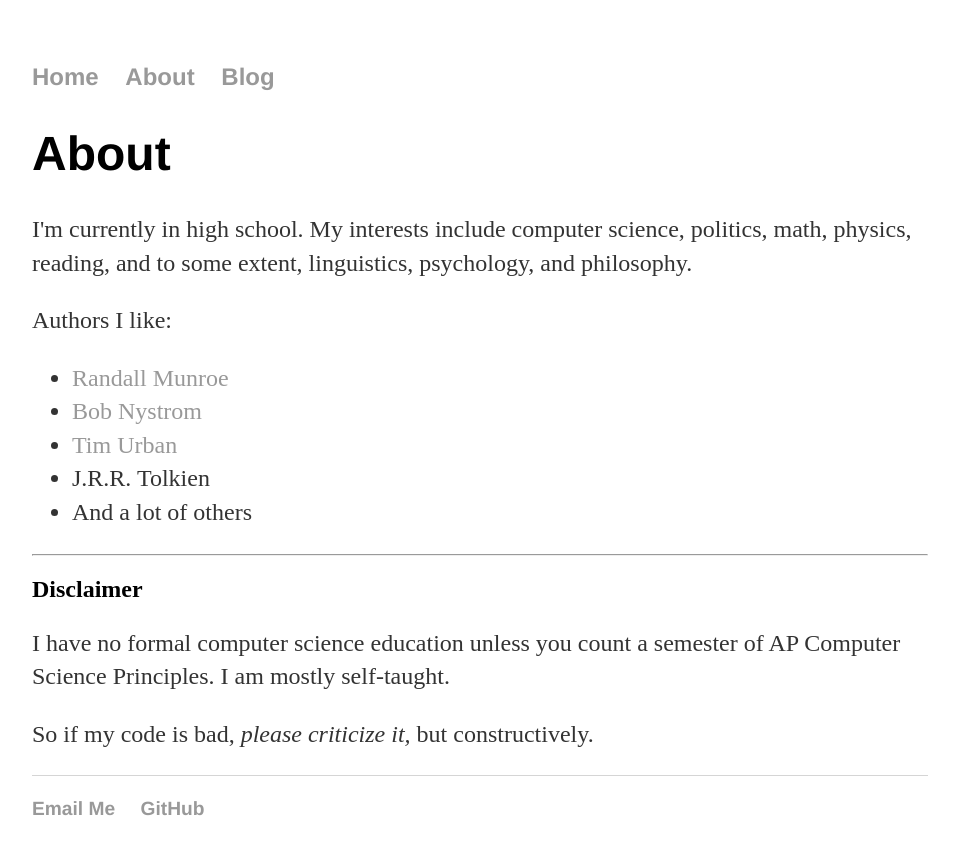
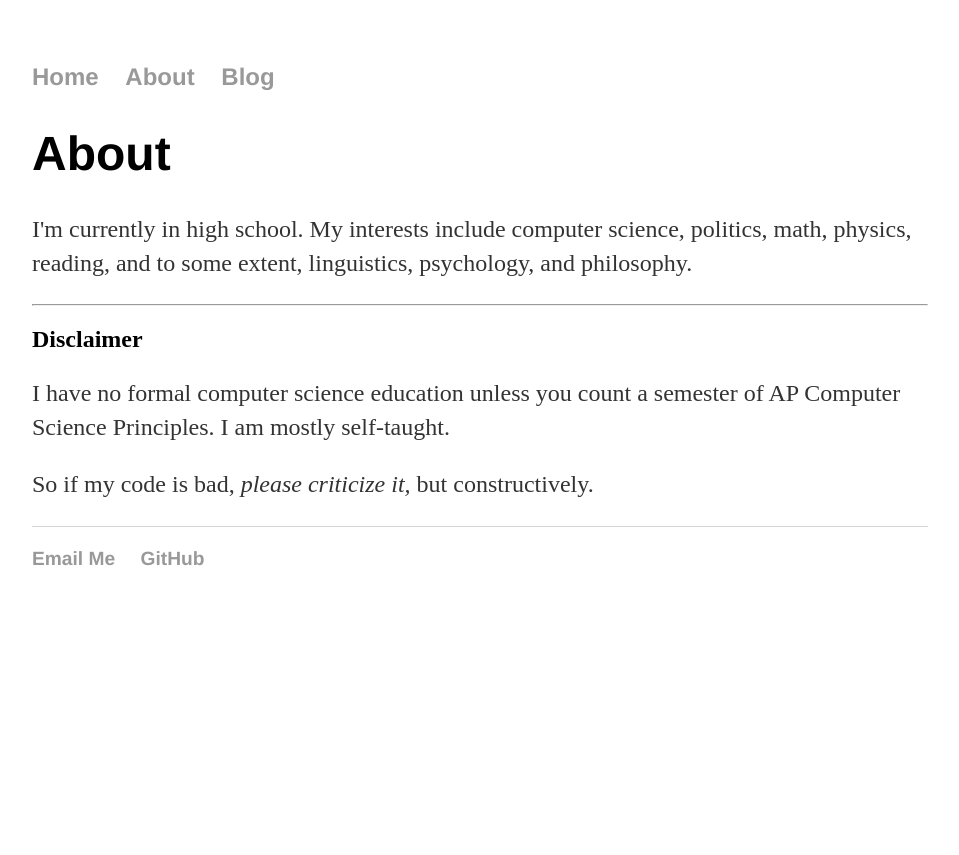
Before and after one commit to reutiteuti/reutiteuti.github.io, a Jekyll site: the page built from about/index.html, in a window 1280 px wide. Shown: the top 855 px of the page, without its empty margins (160-1119 px from the left). Built offline with Jekyll 4.4.1, drawn with Linux system fonts in a browser that asks for light colours.

Commit message:
Update index.html

```diff
--- a/about/index.html
+++ b/about/index.html
@@ -6,14 +6,6 @@ title: About Reuben Scheck
 <div class="about">
   <h1>About</h1>
   <p>I'm currently in high school. My interests include computer science, politics, math, physics, reading, and to some extent, linguistics, psychology, and philosophy.</p>
-  <p>Authors I like:</p>
-  <ul>
-    <li><a href="https://xkcd.com/">Randall Munroe</a></li>
-    <li><a href="http://craftinginterpreters.com/">Bob Nystrom</a></li>
-    <li><a href="https://waitbutwhy.com/">Tim Urban</a></li>
-    <li>J.R.R. Tolkien</li>
-    <li>And a lot of others</li>
-  </ul>
   <hr/>
   <h2 id="disclaimer">Disclaimer</h2>
   <p>I have no formal computer science education unless you count a semester of AP Computer Science Principles. I am mostly self-taught.</p>
```
